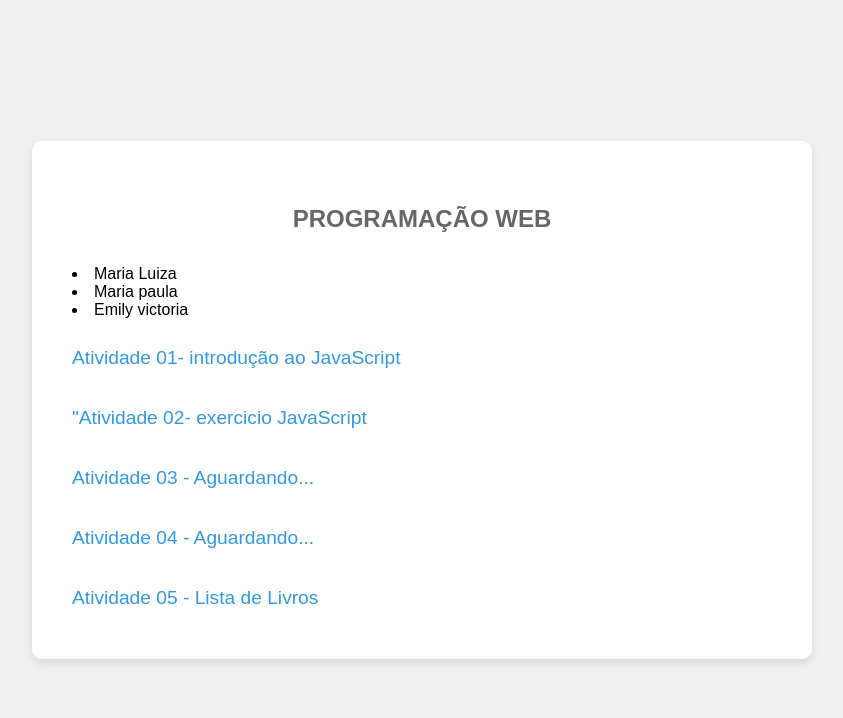
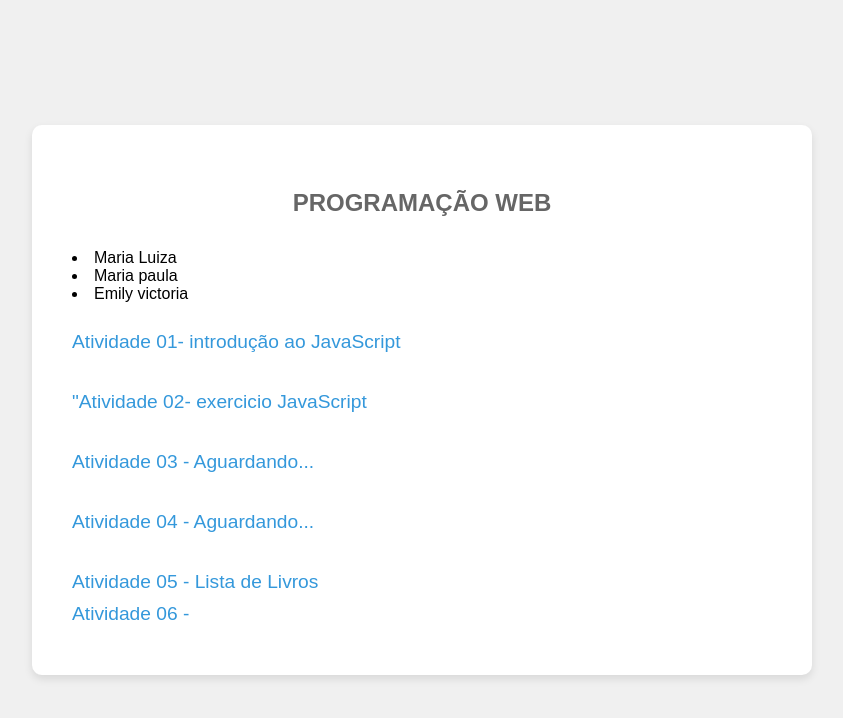
Before and after one commit to Lui494/pweb, a plain HTML site: page index.html in a window 1280 px wide. Shown: the whole page, without its empty margins (218-1061 px from the left). Drawn offline with Linux system fonts and the light colour scheme.

Commit message:
Add link for Atividade 06 in index.html

```diff
--- a/index.html
+++ b/index.html
@@ -77,6 +77,7 @@
         <a href="03">Atividade 03 - Aguardando...</a> <br>
         <a href="04">Atividade 04 - Aguardando...</a> <br>
         <a href="05">Atividade 05 - Lista de Livros</a>
+		<a href="06">Atividade 06 - </a>
     </div>
 
 </body>
```
